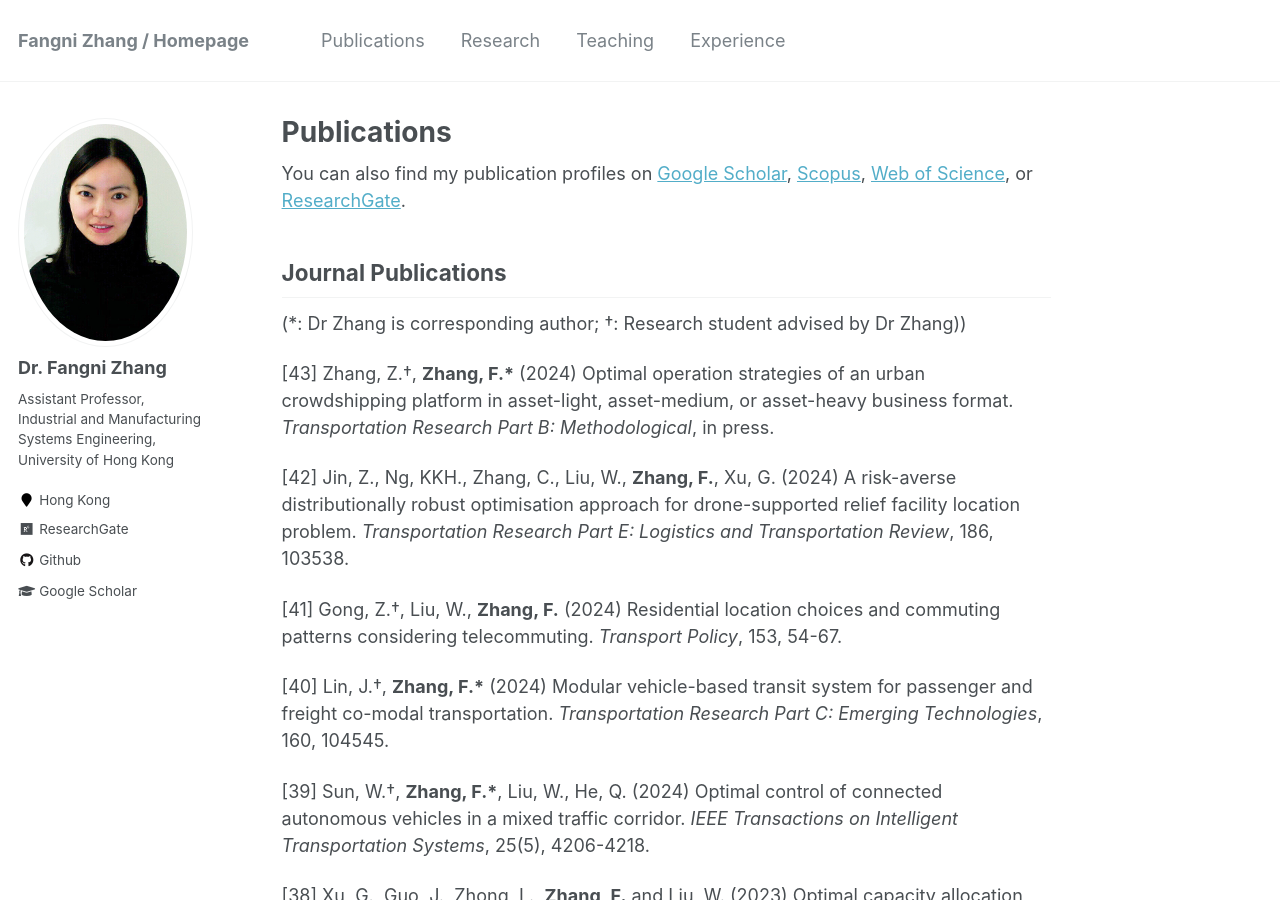
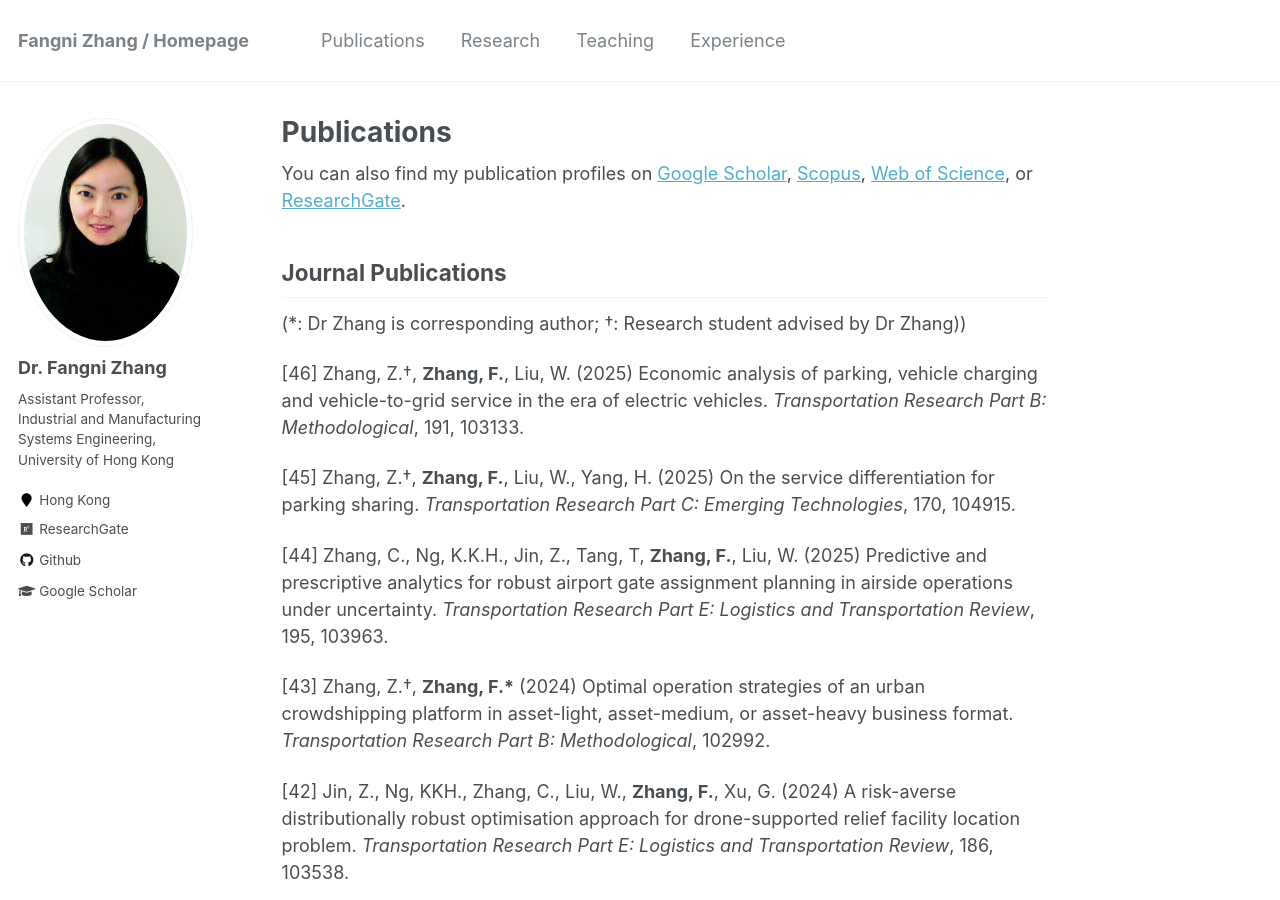
Before and after one commit to fangnizhang/fangnizhang.github.io, a Jekyll site: the page built from _pages/publications.md, in a window 1280 px wide and 900 px high. Built offline with Jekyll 4.4.1, drawn with Linux system fonts in a browser that asks for light colours.

Commit message:
Update publications.md

```diff
--- a/_pages/publications.md
+++ b/_pages/publications.md
@@ -20,7 +20,13 @@ Journal Publications
 ----------
 (*: Dr Zhang is corresponding author; †: Research student advised by Dr Zhang))
 
-[43] Zhang, Z.†, __Zhang, F.\*__ (2024) Optimal operation strategies of an urban crowdshipping platform in asset-light, asset-medium, or asset-heavy business format. _Transportation Research Part B: Methodological_, in press.
+[46] Zhang, Z.†, __Zhang, F.__, Liu, W. (2025) Economic analysis of parking, vehicle charging and vehicle-to-grid service in the era of electric vehicles. _Transportation Research Part B: Methodological_, 191, 103133.
+
+[45] Zhang, Z.†, __Zhang, F.__, Liu, W., Yang, H. (2025) On the service differentiation for parking sharing. _Transportation Research Part C: Emerging Technologies_, 170, 104915.
+
+[44] Zhang, C., Ng, K.K.H., Jin, Z., Tang, T, __Zhang, F.__, Liu, W. (2025)  Predictive and prescriptive analytics for robust airport gate assignment planning in airside operations under uncertainty. _Transportation Research Part E: Logistics and Transportation Review_, 195, 103963.
+
+[43] Zhang, Z.†, __Zhang, F.\*__ (2024) Optimal operation strategies of an urban crowdshipping platform in asset-light, asset-medium, or asset-heavy business format. _Transportation Research Part B: Methodological_, 102992.
 
 [42] Jin, Z., Ng, KKH., Zhang, C., Liu, W., __Zhang, F.__, Xu, G. (2024) A risk-averse distributionally robust optimisation approach for drone-supported relief facility location problem. _Transportation Research Part E: Logistics and Transportation Review_, 186, 103538.
 
```
